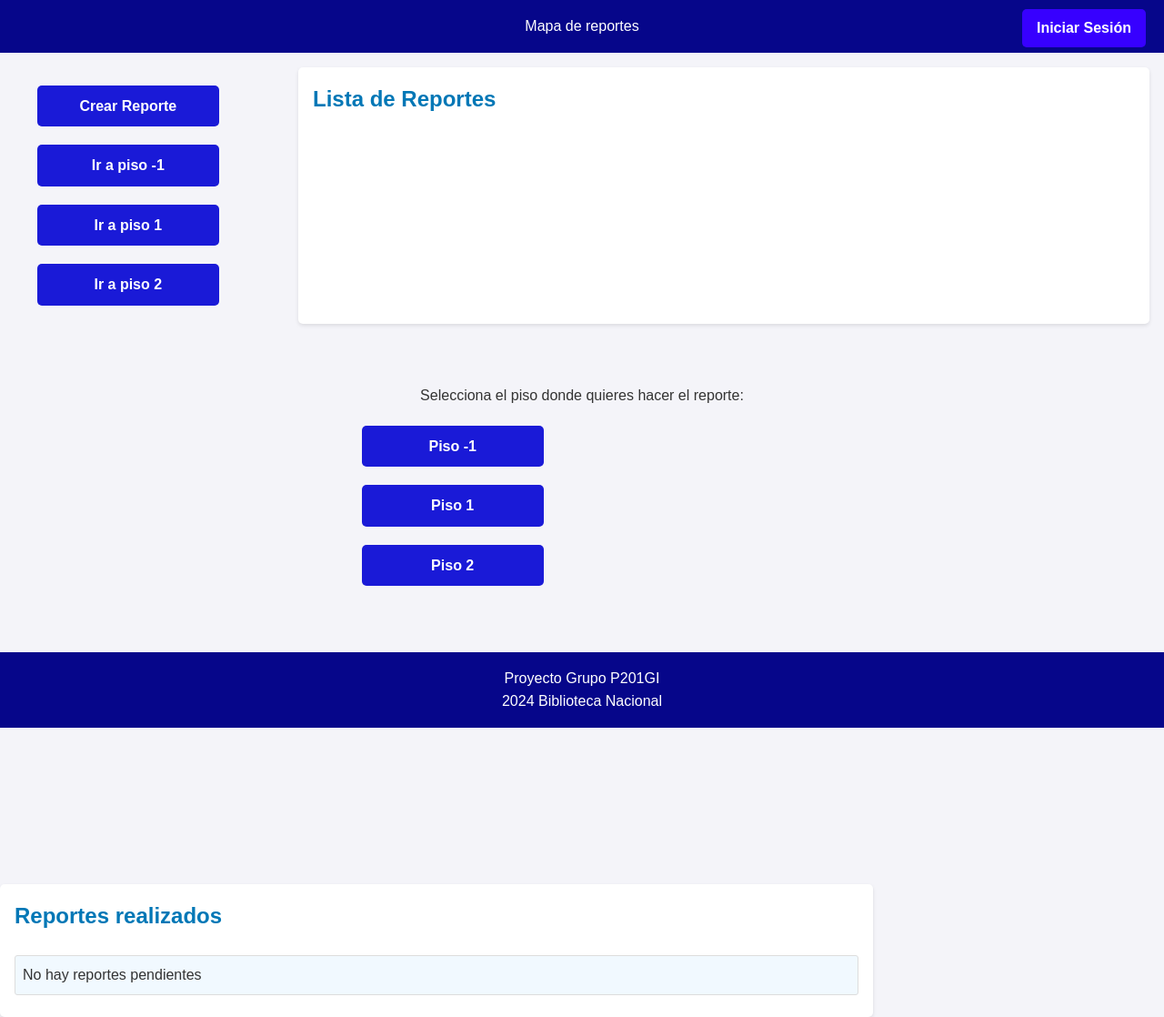
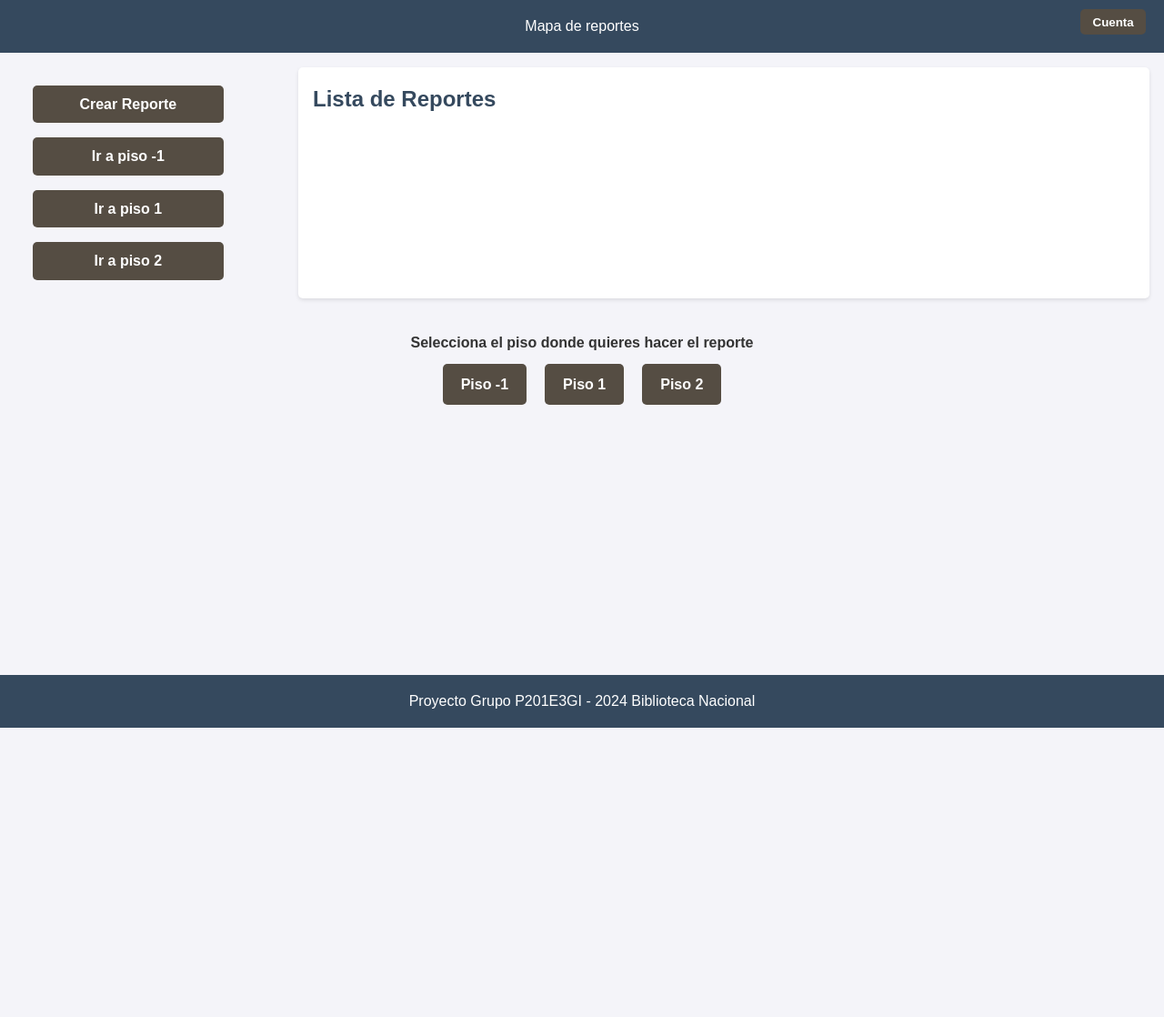
Before and after one commit to re7490/Mapa-Reportes, a Django app: page /seleccionar_piso/ in a window 1280 px wide. Shown: the whole page at 91% size. After the commit the page ends 800 px from the top, so only its background shows below. Run offline with Django 5.2, Linux system fonts and the light colour scheme; data that the repository does not hold is empty.

Commit message:
cambio de color y añadi cosas a la vista de los usuarios

```diff
--- a/mapareportes/settings.py
+++ b/mapareportes/settings.py
@@ -34,6 +34,7 @@ ALLOWED_HOSTS = []
 # Application definition
 
 INSTALLED_APPS = [
+    'jazzmin',
     'django.contrib.admin',
     'django.contrib.auth',
     'django.contrib.contenttypes',
--- a/reporte/templates/home.html
+++ b/reporte/templates/home.html
@@ -21,7 +21,7 @@
         header {
             text-align: center;
             padding: 1em 0;
-            background-color: #06068a;
+            background-color: #35495e;
             color: white;
         }
 
@@ -34,19 +34,60 @@
             top: 10px;
             right: 20px;
         }
+
+        .dropdown {
+            position: relative;
+            display: inline-block;
+        }
+
         .button-login {
             display: inline-block;
             padding: 0.5em 1em;
-            background-color: #3700ff;
+            background-color: #554d43;
             color: white;
             text-decoration: none;
             border-radius: 5px;
             font-weight: bold;
-            transition: background-color 0.3s ease;
+            transition: background-color 0.3s ease, transform 0.2s ease;
+            cursor: pointer;
+            border: none;
         }
+
         .button-login:hover {
-            background-color: #6848e7;
+            background-color: #8a847d;
+            transform: scale(1.05);
         }
+
+        .dropdown-content {
+            display: none;
+            position: absolute;
+            top: 100%; /* Justo debajo del botón */
+            left: -60px; /* Ajuste hacia la izquierda */
+            background-color: white;
+            min-width: 130px;
+            box-shadow: 0 8px 16px rgba(0, 0, 0, 0.2);
+            border-radius: 5px;
+            z-index: 1;
+        }
+
+        .dropdown-content a {
+            color: #333;
+            padding: 12px 16px;
+            text-decoration: none;
+            display: block;
+            font-size: 16px;
+            transition: background-color 0.3s ease, color 0.3s ease;
+        }
+
+        .dropdown-content a:hover {
+            background-color: #8a847d;
+            color: white;
+        }
+
+        .dropdown:hover .dropdown-content {
+            display: block;
+        }
+
         /* contenedor principal */
         main {
             display: flex;
@@ -66,7 +107,7 @@
             display: block;
             text-align: center;
             padding: 0.5em;
-            background-color: #1a1ad7;
+            background-color: #554d43; /*color boton*/
             color: white;
             text-decoration: none;
             border-radius: 5px;
@@ -74,7 +115,7 @@
             transition: background-color 0.3s ease;
         }
         .button:hover {
-            background-color: #471def;
+            background-color: #8a847d ; /*color boton al pasar el mouse x encima*/
         }
         /* lista reportes a la derecha */
         .lista {
@@ -86,7 +127,7 @@
         }
         .lista h2 {
             margin-bottom: 1em;
-            color: #0077b6;
+            color: #35495e;
         }
         .lista ul {
             list-style-type: none;
@@ -111,7 +152,7 @@
         footer {
             text-align: center;
             padding: 1em;
-            background-color: #06068a;
+            background-color: #35495e;
             color: white;
             position: fixed;
             bottom: 0;
@@ -122,7 +163,13 @@
 <body>
     <header> Mapa de reportes</header>
     <div class="login">
-        <a href="/login" class="button-login">Iniciar Sesión</a>
+        <div class="dropdown">
+            <button class="button-login">Cuenta</button>
+            <div class="dropdown-content">
+                <a href="/login" class="dropdown-link">Iniciar Sesión</a>
+                <a href="/registro" class="dropdown-link">Crear Cuenta</a>
+            </div>
+        </div>
     </div>
     <main>
         <aside class="panel-izq">
@@ -143,8 +190,7 @@
         </section>
     </main>
     <footer>
-        <p>Proyecto Grupo P201GI</p>
-        <p>2024 Biblioteca Nacional</p>
+        <p>Proyecto Grupo P201E3GI  -  2024 Biblioteca Nacional</p>
     </footer>
     {% block content%}
     {% endblock %}
--- a/reporte/templates/mapa/piso-1.html
+++ b/reporte/templates/mapa/piso-1.html
@@ -14,7 +14,7 @@
         }
         h1 {
             text-align: center;
-            background-color: #06068a;
+            background-color: #35495e;
             color: white;
             margin: 0;
             padding: 20px 0;
@@ -57,7 +57,7 @@
         .button a {
             margin: 10px 0;
             padding: 10px 20px;
-            background-color: #007BFF;
+            background-color: #554d43;
             color: white;
             text-decoration: none;
             text-align: center;
@@ -65,7 +65,7 @@
             width: 100px;
         }
         .button a:hover {
-            background-color: #0056b3;
+            background-color: #8a847d;
         }
 
         /* estilo pin */
--- a/reporte/templates/mapa/piso1.html
+++ b/reporte/templates/mapa/piso1.html
@@ -14,7 +14,7 @@
         }
         h1 {
             text-align: center;
-            background-color: #06068a;
+            background-color: #35495e;
             color: white;
             margin: 0;
             padding: 20px 0;
@@ -57,7 +57,7 @@
         .button a {
             margin: 10px 0;
             padding: 10px 20px;
-            background-color: #007BFF;
+            background-color: #554d43;
             color: white;
             text-decoration: none;
             text-align: center;
@@ -65,7 +65,7 @@
             width: 100px;
         }
         .button a:hover {
-            background-color: #0056b3;
+            background-color: #8a847d;
         }
 
         /* estilo pin */
--- a/reporte/templates/mapa/piso2.html
+++ b/reporte/templates/mapa/piso2.html
@@ -13,7 +13,7 @@
         }
         h1 {
             text-align: center;
-            background-color: #06068a;
+            background-color: #35495e;
             color: white;
             margin: 0;
             padding: 20px 0;
@@ -56,7 +56,7 @@
         .button a {
             margin: 10px 0;
             padding: 10px 20px;
-            background-color: #007BFF;
+            background-color: #554d43;
             color: white;
             text-decoration: none;
             text-align: center;
@@ -64,7 +64,7 @@
             width: 100px;
         }
         .button a:hover {
-            background-color: #0056b3;
+            background-color: #8a847d;
         }
 
         /* estilo pin */
--- a/reporte/templates/seleccionar_piso.html
+++ b/reporte/templates/seleccionar_piso.html
@@ -8,67 +8,55 @@
     <meta name="viewport" content="width=device-width, initial-scale=1.0">
     <title>Elegir Piso</title>
     <style>
-        .contenedor-centro {
+        .botones-pisos {
             display: flex;
+            flex-direction: column; /* Mensaje arriba, botones abajo */
             justify-content: center;
-            align-items: flex-start;
-            height: calc(100vh - 200px);
-            padding-top: 50px;
+            align-items: center; /* Centra el contenido horizontalmente */
+            margin-top: 20px;
         }
 
-        .form-container {
+        .mensaje-botones {
+            font-size: 16px;
+            font-weight: bold;
+            color: #333;
             text-align: center;
-            background-color: #f8f9fa;
-            padding: 20px;
-            border-radius: 10px;
-            box-shadow: 0px 4px 8px rgba(0, 0, 0, 0.2);
-            width: 400px;
+            margin-bottom: 10px; /* Espacio entre el mensaje y los botones */
         }
 
-        .form-container label {
-            display: block;
-            margin-bottom: 30px;
-            font-size: 18px;
-            font-weight: bold;
-        }
-        .panel-izq {
-            display: flex;
-            flex-direction: column;
-            gap: 20px;
-            align-items: center;
+        .botones-horizontales {
+            display: flex; /* Alinea los botones en una fila */
+            justify-content: center;
+            gap: 20px; /* Espaciado entre los botones */
         }
 
-        .button {
-            display: block;
+        .botones-horizontales .button-piso {
             text-align: center;
             padding: 10px 20px;
-            background-color: #1a1ad7;
+            background-color: #554d43;
             color: white;
             text-decoration: none;
             border-radius: 5px;
             font-weight: bold;
             transition: background-color 0.3s ease;
-            width: 200px;
         }
 
-        .button:hover {
-            background-color: #471def;
+        .botones-horizontales .button-piso:hover {
+            background-color: #8a847d;
         }
     </style>
+
 </head>
 <body>
-    <div class="contenedor-centro">
-        <form method="post">
-            {% csrf_token %}
-            <label>Selecciona el piso donde quieres hacer el reporte:</label>
-            <div class="panel-izq">
-                <a href="{% url 'piso-1' %}" class="button">Piso -1</a>
-                <a href="{% url 'piso1' %}" class="button">Piso 1</a>
-                <a href="{% url 'piso2' %}" class="button">Piso 2</a>
-            </div>
-        </form>
+    <div class="botones-pisos">
+        <p class="mensaje-botones">Selecciona el piso donde quieres hacer el reporte</p>
+        <div class="botones-horizontales">
+            <a href="{% url 'piso-1' %}" class="button-piso">Piso -1</a>
+            <a href="{% url 'piso1' %}" class="button-piso">Piso 1</a>
+            <a href="{% url 'piso2' %}" class="button-piso">Piso 2</a>
+        </div>
     </div>
-    <div class="lista">
+    <!--<div class="lista">
         <h2>Reportes realizados</h2>
         <ul>
             {% for r in reportes %}
@@ -81,7 +69,7 @@
                 <li>No hay reportes pendientes</li>
             {% endfor %}
         </ul>
-    </div>
+    </div>-->
 
 </body>
 </html>
--- a/reporte/urls.py
+++ b/reporte/urls.py
@@ -7,7 +7,7 @@ urlpatterns = [
     path('piso-1/', views.mapa_piso0, name='piso-1'),
     path('piso1/', views.mapa_piso1, name='piso1'),
     path('piso2/', views.mapa_piso2, name='piso2'),
-    path('registrar/', registrar, name='registro'),
+    path('registro/', registrar, name='registro'),
     path('login/', auth_views.LoginView.as_view(template_name='login.html', success_url='/postlogin/'), name='login'),
     path('logout/', auth_views.LogoutView.as_view(), name='logout'),
     path('postlogin/', views.postlogin,name='postlogin'),
```
Also changed, not shown: reporte/templates/administrar_usuarios.html (+6 -7 lines), reporte/templates/postlogin.html (+9 -11 lines), reporte/templates/reporte_.html (+5 -5 lines), reporte/templates/reportes_completados.html (+8 -9 lines).
